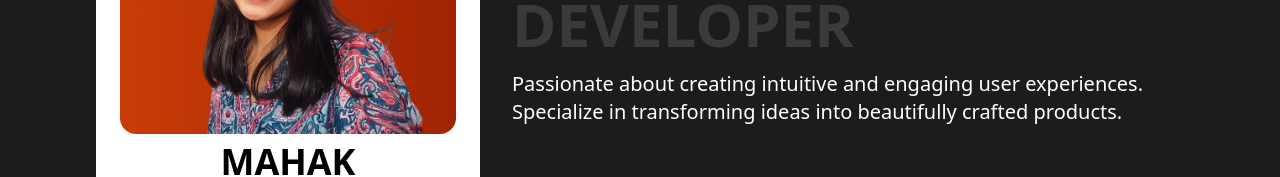
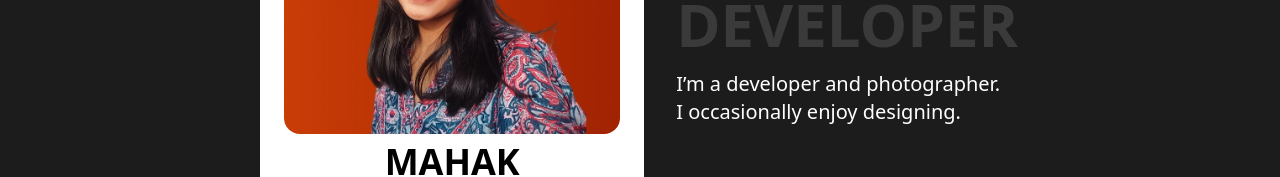
Before and after one commit to mahak0711/mahak-codes, a React (Vite) app: page / in a window 1280 px wide. Shown: the part 342-519 px from the top of the page. Built offline with nearby package versions, Linux system fonts and the light colour scheme.

Commit message:
Added Description

```diff
--- a/src/components/Hero.jsx
+++ b/src/components/Hero.jsx
@@ -46,8 +46,8 @@ export function Hero() {
           <span className="text-[#3a3a3a]">DEVELOPER</span>
         </h1>
         <p className="text-xl mb-8">
-          Passionate about creating intuitive and engaging user experiences. Specialize in transforming ideas into beautifully crafted products.
-        </p>
+        I’m a developer and photographer.<br/>
+        I occasionally enjoy designing.        </p>
         <br />
         <div>
           <GitHubCalendar
```
